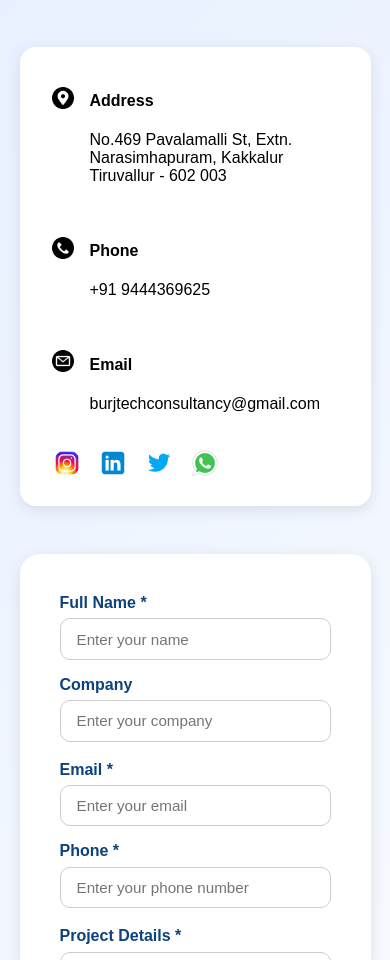
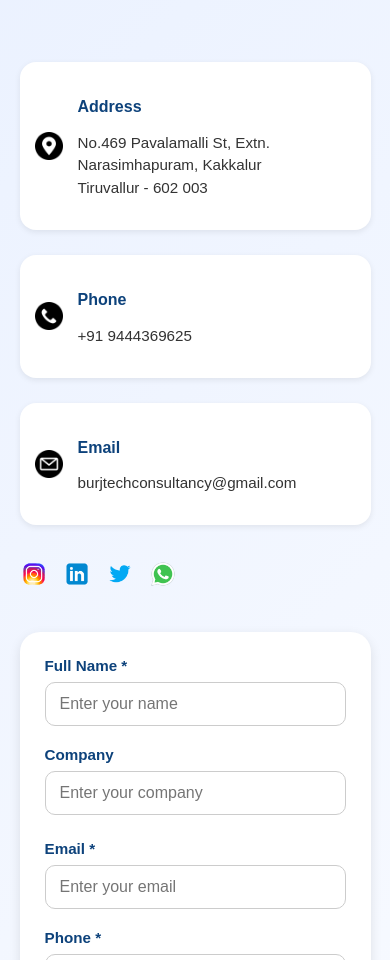
Before and after one commit to sathishkumar2004/Newrepo, a React (Vite) app: page / in a window 390 px wide. Shown: the part 11040-12000 px from the top of the page. Built offline with nearby package versions, Linux system fonts and the light colour scheme.

Commit message:
Updated contact page styles and layout

```diff
--- a/src/styles/home.css
+++ b/src/styles/home.css
@@ -1191,115 +1191,128 @@
   }
 }
 
-/*============================================== ContactForHome================================================================== */
-/* ===================== CONTACT FOR HOME ===================== */
+/* =============================================== HOME CONTACT PAGE ===================================================== */
+/* ===================== HOME CONTACT PAGE ===================== */
 .home-contact-page {
-  background: linear-gradient(135deg, #e6f0ff, #f9fbff);
-  padding: 4rem 8%;
+  background: linear-gradient(135deg, #eaf1ff, #f9fbff);
+  padding: 80px 0;
   display: flex;
   flex-direction: column;
-  gap: 3rem;
-  min-height: 100vh;
+  align-items: center;
+  overflow: hidden;
 }
 
-/* ---------- Top section ---------- */
+/* ---------- Top Section ---------- */
 .home-contact-top {
   text-align: center;
+  margin-bottom: 50px;
 }
 
 .home-contact-top h2 {
   font-size: 2.2rem;
   color: #0d427b;
+  margin-bottom: 10px;
   font-weight: 700;
 }
 
 .home-contact-top p {
-  font-size: 1rem;
-  color: #333;
-  margin-top: 0.5rem;
+  font-size: 1.1rem;
+  color: #555;
 }
 
-/* ---------- Bottom section (Left: Info | Right: Form) ---------- */
+/* ---------- Bottom Section ---------- */
 .home-contact-bottom {
-  display: grid;
-  grid-template-columns: 0.8fr 1.4fr; /* smaller info | larger form */
-  gap: 3rem;
+  display: flex;
+  justify-content: center;
   align-items: flex-start;
+  width: 90%;
+  max-width: 1300px;
+  gap: 50px;
 }
 
-/* ---------- LEFT SIDE: Contact Info ---------- */
+/* ---------- Left Info Box ---------- */
 .home-contact-info {
-  background: #ffffff;
-  padding: 1.5rem 2rem;
-  border-radius: 16px;
-  box-shadow: 0 4px 15px rgba(0, 0, 0, 0.1);
+  flex: 1;
+  display: flex;
+  flex-direction: column;
+  gap: 25px;
 }
 
 .home-contact-info-item {
   display: flex;
-  align-items: flex-start;
-  gap: 1rem;
-  margin-bottom: 1.2rem; /* slightly reduced */
+  align-items: center;
+  gap: 15px;
+  background: #fff;
+  padding: 20px;
+  border-radius: 16px;
+  box-shadow: 0 2px 6px rgba(0, 0, 0, 0.08);
+  transition: all 0.3s ease;
 }
 
-.home-contact-icon {
-  width: 26px;
-  height: 26px;
-  object-fit: contain;
-  margin-top: 1rem;
+.home-contact-info-item:hover {
+  background: #0d427b;
+  color: #fff;
+  transform: translateY(-4px);
 }
 
-.home-contact-info-text h4 {
+.home-contact-info-item:hover h4,
+.home-contact-info-item:hover p {
+  color: #fff;
+}
+
+.home-contact-info-item img.home-contact-icon {
+  width: 35px;
+  height: 35px;
+}
+
+.home-contact-info-item h4 {
   font-size: 1rem;
   color: #0d427b;
-  font-weight: 700;
-  margin-bottom: 0.2rem; /* reduced spacing between title and paragraph */
+  margin-bottom: 4px;
 }
 
-.home-contact-info-text p {
-  font-size: 0.9rem;
+.home-contact-info-item p {
+  font-size: 0.95rem;
   color: #333;
-  line-height: 1.4;
-  margin: 0;
+  line-height: 1.5;
 }
 
 /* ---------- Social Icons ---------- */
 .home-contact-social {
   display: flex;
-  align-items: center;
-  gap: 1rem;
-  margin-top: 0.8rem;
+  gap: 15px;
+  margin-top: 10px;
 }
 
-.home-contact-social img {
-  width: 30px;
-  height: 30px;
-  transition: transform 0.3s, opacity 0.3s;
+.home-contact-social a img {
+  width: 28px;
+  height: 28px;
+  transition: transform 0.3s ease, filter 0.3s ease;
 }
 
-.home-contact-social img:hover {
+.home-contact-social a img:hover {
   transform: scale(1.1);
-  opacity: 0.8;
+  filter: brightness(0) invert(1);
 }
 
-/* ---------- RIGHT SIDE: Contact Form ---------- */
+/* ---------- Right Form Section ---------- */
 .home-contact-form-section {
-  background: #ffffff;
-  padding: 2.5rem;
+  flex: 1.5;
+  background: #fff;
+  padding: 40px;
   border-radius: 20px;
-  box-shadow: 0 4px 15px rgba(0, 0, 0, 0.1);
-  height: 100%;
+  box-shadow: 0 4px 12px rgba(0, 0, 0, 0.1);
 }
 
 .home-contact-form {
   display: flex;
   flex-direction: column;
-  gap: 1.2rem;
+  gap: 25px;
 }
 
 .home-contact-form-row {
   display: flex;
-  gap: 1rem;
+  gap: 25px;
 }
 
 .home-contact-form-group {
@@ -1311,61 +1324,85 @@
 .home-contact-form-group label {
   font-weight: 600;
   color: #0d427b;
-  margin-bottom: 0.4rem;
+  margin-bottom: 8px;
+  font-size: 0.95rem;
 }
 
 .home-contact-form-group input,
 .home-contact-form-group textarea {
-  padding: 0.7rem 1rem;
+  border: 1px solid #ccc;
   border-radius: 10px;
-  border: 1px solid #ccc;
+  padding: 12px 14px;
+  font-size: 1rem;
   outline: none;
-  font-size: 0.95rem;
-  transition: border-color 0.3s, box-shadow 0.3s;
+  transition: border-color 0.3s ease, box-shadow 0.3s ease;
   width: 100%;
 }
 
 .home-contact-form-group input:focus,
 .home-contact-form-group textarea:focus {
   border-color: #0d427b;
-  box-shadow: 0 0 0 3px rgba(13, 66, 123, 0.1);
+  box-shadow: 0 0 4px rgba(13, 66, 123, 0.3);
 }
 
+/* ---------- Submit Button ---------- */
 .home-contact-send-btn {
-  background: linear-gradient(90deg, #243c5c, #0d427b);
+  background: #0d427b;
   color: #fff;
+  border: none;
+  border-radius: 10px;
+  padding: 14px;
+  font-size: 1.1rem;
   font-weight: 600;
-  border: none;
-  padding: 1rem;
-  border-radius: 10px;
   cursor: pointer;
-  transition: transform 0.3s, background 0.3s;
-  font-size: 1rem;
-  width: 100%;
+  transition: all 0.3s ease;
 }
 
 .home-contact-send-btn:hover {
-  background: linear-gradient(90deg, #0d427b, #243c5c);
-  transform: translateY(-2px);
+  background: #fff;
+  color: #0d427b;
+  border: 2px solid #0d427b;
 }
 
-/* ---------- RESPONSIVE DESIGN ---------- */
+/* ---------- Responsive Design ---------- */
 @media (max-width: 992px) {
   .home-contact-bottom {
-    grid-template-columns: 1fr;
+    flex-direction: column;
+    gap: 40px;
+    align-items: center;
   }
 
-  /* ✅ Address first, Form second */
-  .home-contact-info {
-    order: 1;
-  }
-
+  .home-contact-info,
   .home-contact-form-section {
-    order: 2;
+    width: 100%;
   }
 
   .home-contact-form-row {
     flex-direction: column;
+    gap: 20px;
+  }
+}
+
+@media (max-width: 600px) {
+  .home-contact-page {
+    padding: 60px 0;
+  }
+
+  .home-contact-top h2 {
+    font-size: 1.8rem;
+  }
+
+  .home-contact-form-section {
+    padding: 25px;
+  }
+
+  .home-contact-info-item {
+    padding: 15px;
+  }
+
+  .home-contact-info-item img.home-contact-icon {
+    width: 28px;
+    height: 28px;
   }
 
   .home-contact-form-group input,
@@ -1374,25 +1411,14 @@
   }
 }
 
-@media (max-width: 600px) {
-  .home-contact-top h2 {
-    font-size: 1.8rem;
-  }
+/* ---------- Fix for violet gap (empty space) ---------- */
+body,
+html {
+  margin: 0;
+  padding: 0;
+  overflow-x: hidden;
+}
 
-  .home-contact-page {
-    padding: 3rem 5%;
-  }
-
-  .home-contact-icon {
-    width: 22px;
-    height: 22px;
-  }
-
-  .home-contact-info-text h4 {
-    font-size: 0.9rem;
-  }
-
-  .home-contact-info-text p {
-    font-size: 0.8rem;
-  }
+.home-contact-page {
+  margin-bottom: 0 !important;
 }
--- a/src/styles/navbar.css
+++ b/src/styles/navbar.css
@@ -8,10 +8,29 @@
   display: flex;
   justify-content: space-between;
   align-items: center;
-  padding: 0.8rem 6rem;
+  padding: 0.8rem 3rem; /* base padding */
   box-shadow: 0 2px 10px rgba(0, 0, 0, 0.15);
   z-index: 1000;
   transition: all 0.4s ease;
+}
+
+/* Adjust padding & spacing for large screens */
+@media (min-width: 1600px) {
+  .navbar {
+    padding: 0.8rem 4rem;
+  }
+  .nav-links {
+    gap: 0.8rem; /* slightly tighter */
+  }
+}
+
+@media (min-width: 1900px) {
+  .navbar {
+    padding: 1rem 5rem;
+  }
+  .nav-links {
+    gap: 0.6rem; /* compact look */
+  }
 }
 
 /* Logo */
@@ -37,26 +56,26 @@
 .navbar-right {
   display: flex;
   align-items: center;
-  gap: 1.5rem;
+  gap: 1.2rem; /* balanced on medium screens */
 }
 
 /* Common Style for Links */
 .nav-links {
   display: flex;
   align-items: center;
-  gap: 1rem;
+  gap: 0.8rem; /* smaller default gap */
   list-style: none;
   margin: 0;
   padding: 0;
 }
 
-/* ==================== Links Unified ==================== */
+/* ==================== Links ==================== */
 .nav-links a {
   position: relative;
   display: inline-flex;
   align-items: center;
   justify-content: center;
-  padding: 0.6rem 1.2rem;
+  padding: 0.55rem 1.1rem;
   border-radius: 30px;
   font-weight: 600;
   font-size: 0.95rem;
@@ -73,22 +92,16 @@
 
 /* Special background colors */
 .nav-links a[href="/careers"] {
-  background-color: #ff3b3b; /* red */
+  background-color: #ff3b3b;
   box-shadow: 0 4px 12px rgba(255, 59, 59, 0.4);
 }
 
 .nav-links a[href="/contact"] {
-  background-color: #2ecc71; /* green */
+  background-color: #2ecc71;
   box-shadow: 0 4px 12px rgba(46, 204, 113, 0.4);
 }
 
-/* Fix About link alignment */
-.nav-links a[href*="about"] {
-  font-size: 0.95rem !important;
-  padding: 0.6rem 1.2rem !important;
-}
-
-/* ✨ Shiny Hover Effect */
+/* Hover Effect */
 .nav-links a::before {
   content: "";
   position: absolute;
@@ -119,7 +132,7 @@
   box-shadow: inset 0 3px 8px rgba(0, 0, 0, 0.25);
 }
 
-/* ==================== Hamburger Menu ==================== */
+/* ==================== Hamburger ==================== */
 .hamburger {
   display: none;
   flex-direction: column;
@@ -157,7 +170,6 @@
 }
 
 /* ==================== Mobile Menu ==================== */
-
 .mobile-menu {
   position: fixed;
   top: 4.8rem;
@@ -179,21 +191,9 @@
   opacity: 1;
 }
 
-.mobile-menu ul,
-.mobile-menu li {
-  list-style: none;
-  margin: 0;
-  padding: 0;
-}
-
-/* Mobile menu links */
 .mobile-menu a {
-  position: relative;
-  display: inline-flex;
-  align-items: center;
-  justify-content: center;
   width: 100%;
-  height: 3.5rem;
+  text-align: center;
   padding: 1rem;
   margin: 0.6rem 0;
   border-radius: 35px;
@@ -203,11 +203,8 @@
   background: transparent;
   border: 2px solid rgba(255, 255, 255, 0.25);
   text-decoration: none;
-  cursor: pointer;
-  overflow: hidden;
   box-shadow: 0 4px 12px rgba(0, 98, 255, 0.25);
   transition: all 0.4s ease;
-  z-index: 10;
 }
 
 /* Mobile colors */
@@ -230,260 +227,12 @@
     display: flex;
   }
   .navbar {
-    padding: 1rem 5rem;
+    padding: 1rem 2.5rem;
   }
 }
 
 @media (max-width: 768px) {
-  .nav-links a,
-  .mobile-menu a {
-    font-size: 0.95rem;
-  }
-}
-
-/* Prevent content overlap */
-main {
-  padding-top: 90px;
-}
-/* ==================== Navbar ==================== */
-.navbar {
-  position: fixed;
-  top: 0;
-  left: 0;
-  width: 100%;
-  background: linear-gradient(90deg, #243c5c, #0d427b);
-  display: flex;
-  justify-content: space-between;
-  align-items: center;
-  padding: 0.8rem 6rem;
-  box-shadow: 0 2px 10px rgba(0, 0, 0, 0.15);
-  z-index: 1000;
-  transition: all 0.4s ease;
-}
-
-/* Logo */
-.navbar-left {
-  display: flex;
-  align-items: center;
-}
-
-.logo {
-  width: 8rem;
-  height: 3.5rem;
-  border-radius: 10px;
-  padding: 4px;
-  transition: transform 0.4s ease, box-shadow 0.4s ease;
-}
-
-.logo:hover {
-  transform: scale(1.08);
-  box-shadow: 0 0 15px rgba(255, 255, 255, 0.4);
-}
-
-/* ==================== Right Side ==================== */
-.navbar-right {
-  display: flex;
-  align-items: center;
-  gap: 1.5rem;
-}
-
-/* Common Style for Links */
-.nav-links {
-  display: flex;
-  align-items: center;
-  gap: 1rem;
-  list-style: none;
-  margin: 0;
-  padding: 0;
-}
-
-/* ==================== Links Unified ==================== */
-.nav-links a {
-  position: relative;
-  display: inline-flex;
-  align-items: center;
-  justify-content: center;
-  padding: 0.6rem 1.2rem;
-  border-radius: 30px;
-  font-weight: 600;
-  font-size: 0.95rem;
-  color: white;
-  background: transparent;
-  border: 2px solid transparent;
-  text-decoration: none;
-  cursor: pointer;
-  overflow: hidden;
-  box-shadow: 0 4px 12px rgba(0, 98, 255, 0.25);
-  transition: all 0.4s ease;
-  font-family: inherit;
-}
-
-/* Special background colors */
-.nav-links a[href="/careers"] {
-  background-color: #ff3b3b; /* red */
-  box-shadow: 0 4px 12px rgba(255, 59, 59, 0.4);
-}
-
-.nav-links a[href="/contact"] {
-  background-color: #2ecc71; /* green */
-  box-shadow: 0 4px 12px rgba(46, 204, 113, 0.4);
-}
-
-/* Fix About link alignment */
-.nav-links a[href*="about"] {
-  font-size: 0.95rem !important;
-  padding: 0.6rem 1.2rem !important;
-}
-
-/* ✨ Shiny Hover Effect */
-.nav-links a::before {
-  content: "";
-  position: absolute;
-  top: 0;
-  left: -100%;
-  width: 100%;
-  height: 100%;
-  background: linear-gradient(
-    90deg,
-    transparent,
-    rgba(255, 255, 255, 0.35),
-    transparent
-  );
-  transition: left 0.5s ease;
-}
-
-.nav-links a:hover::before {
-  left: 100%;
-}
-
-.nav-links a:hover {
-  transform: translateY(-3px);
-  box-shadow: 0 6px 16px rgba(0, 98, 255, 0.35);
-}
-
-.nav-links a:active {
-  transform: scale(0.96);
-  box-shadow: inset 0 3px 8px rgba(0, 0, 0, 0.25);
-}
-
-/* ==================== Hamburger Menu ==================== */
-.hamburger {
-  display: none;
-  flex-direction: column;
-  gap: 5px;
-  padding: 6px;
-  border: 2px solid rgba(255, 255, 255, 0.4);
-  border-radius: 10px;
-  cursor: pointer;
-  transition: all 0.3s ease;
-  background: transparent;
-  z-index: 1100;
-}
-
-.hamburger:hover {
-  border-color: rgba(255, 255, 255, 0.8);
-  transform: scale(1.05);
-}
-
-.hamburger div {
-  width: 26px;
-  height: 3px;
-  background-color: white;
-  border-radius: 2px;
-  transition: all 0.3s ease;
-}
-
-.hamburger.open div:nth-child(1) {
-  transform: rotate(45deg) translate(5px, 5px);
-}
-.hamburger.open div:nth-child(2) {
-  opacity: 0;
-}
-.hamburger.open div:nth-child(3) {
-  transform: rotate(-45deg) translate(5px, -5px);
-}
-
-/* ==================== Mobile Menu ==================== */
-
-.mobile-menu {
-  position: fixed;
-  top: 4.8rem;
-  left: 0;
-  width: 100%;
-  background: linear-gradient(180deg, #243c5c, #0d427b);
-  max-height: 0;
-  overflow: hidden;
-  transition: max-height 0.6s ease, opacity 0.4s ease;
-  z-index: 1050;
-  opacity: 0;
-  display: flex;
-  flex-direction: column;
-  align-items: center;
-}
-
-.mobile-menu.active {
-  max-height: 100vh;
-  opacity: 1;
-}
-
-.mobile-menu ul,
-.mobile-menu li {
-  list-style: none;
-  margin: 0;
-  padding: 0;
-}
-
-/* Mobile menu links */
-.mobile-menu a {
-  position: relative;
-  display: inline-flex;
-  align-items: center;
-  justify-content: center;
-  width: 100%;
-  height: 3.5rem;
-  padding: 1rem;
-  margin: 0.6rem 0;
-  border-radius: 35px;
-  font-weight: 600;
-  font-size: 1rem;
-  color: white;
-  background: transparent;
-  border: 2px solid rgba(255, 255, 255, 0.25);
-  text-decoration: none;
-  cursor: pointer;
-  overflow: hidden;
-  box-shadow: 0 4px 12px rgba(0, 98, 255, 0.25);
-  transition: all 0.4s ease;
-  z-index: 10;
-}
-
-/* Mobile colors */
-.mobile-menu a[href="/careers"] {
-  background-color: #ff3b3b;
-  box-shadow: 0 4px 12px rgba(255, 59, 59, 0.4);
-}
-
-.mobile-menu a[href="/contact"] {
-  background-color: #2ecc71;
-  box-shadow: 0 4px 12px rgba(46, 204, 113, 0.4);
-}
-
-/* ==================== Responsive ==================== */
-
-@media (max-width: 1220px) {
-  .navbar-right {
-    display: none;
-  }
-  .hamburger {
-    display: flex;
-  }
   .navbar {
-    padding: 1rem 5rem;
-  }
-}
-
-@media (max-width: 768px) {
-  .navbar{
     padding: 1rem;
   }
   .nav-links a,
```
Also changed, not shown: src/pages/ContactForHome.jsx (+11 -42 lines).
